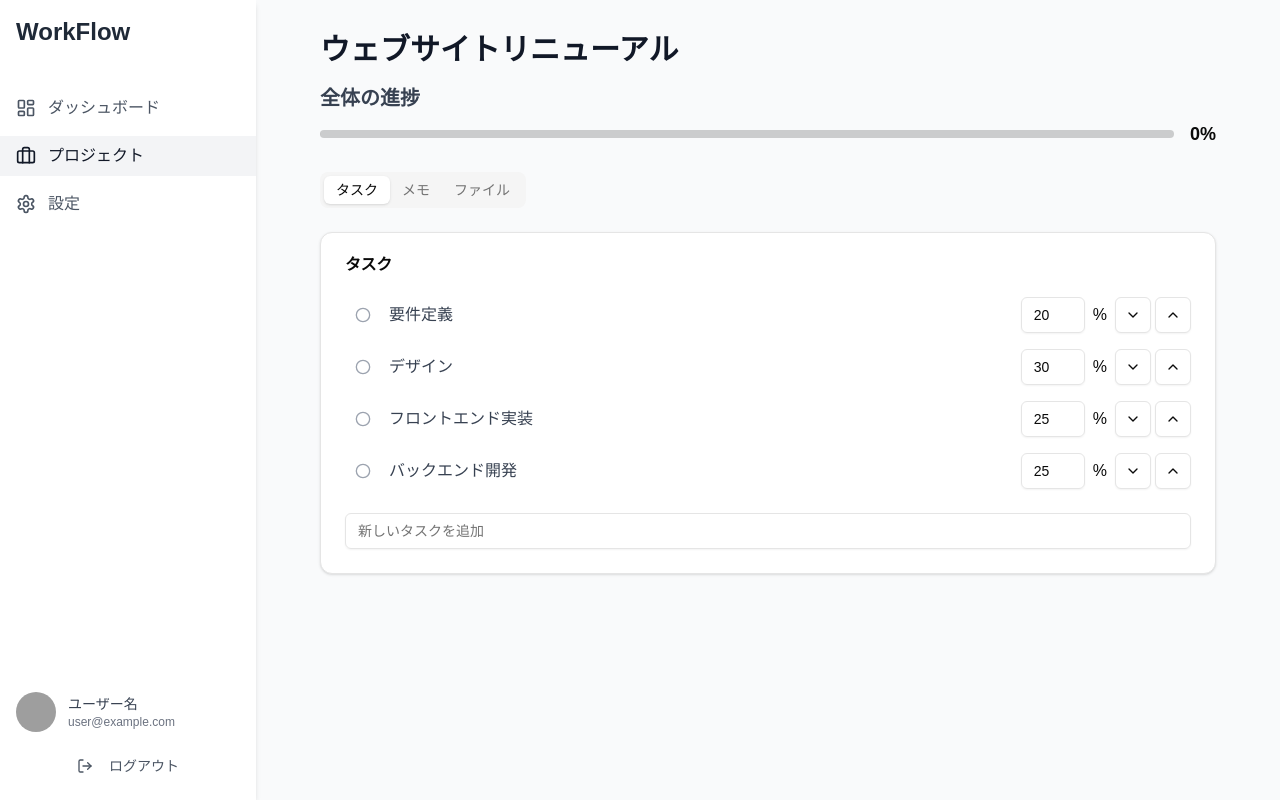
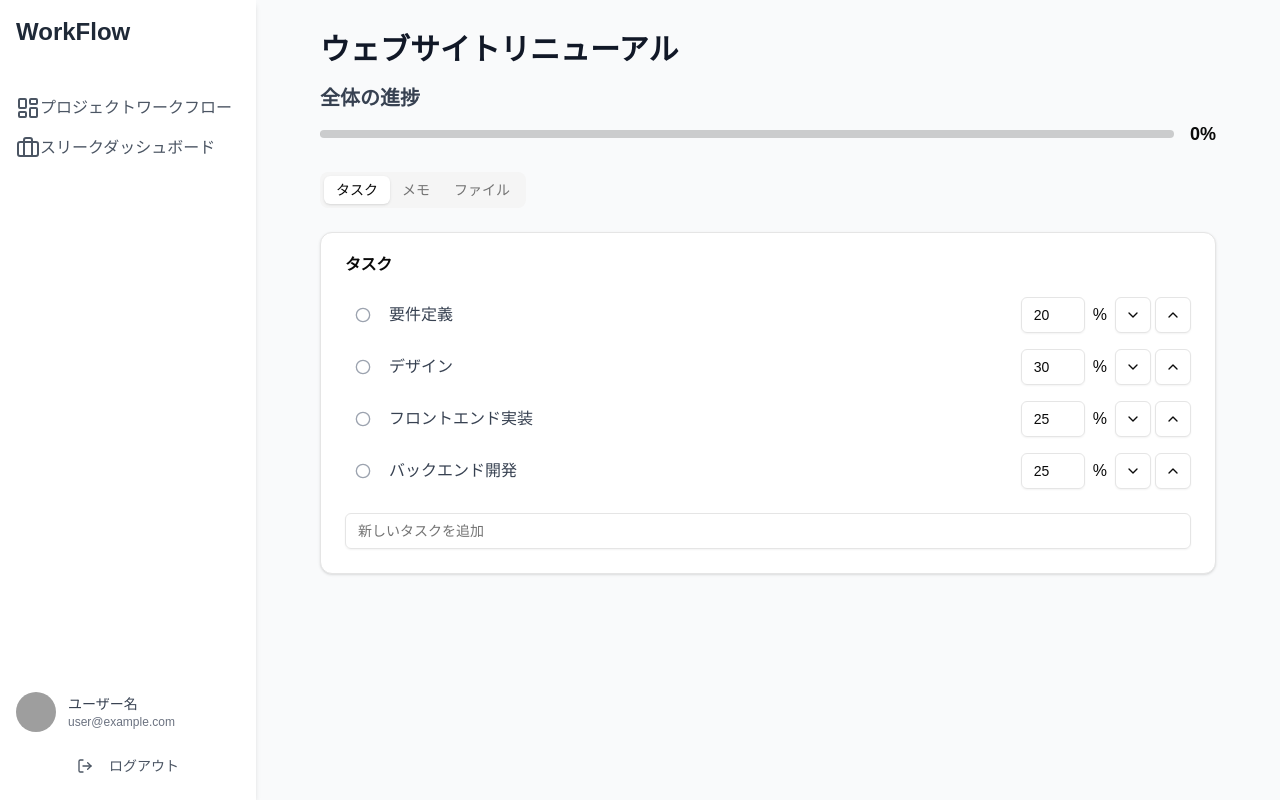
Before and after one commit to munakata11/project-workflow, a Next.js app: page / in a window 1280 px wide. Built offline with nearby package versions, Linux system fonts and the light colour scheme; grey boxes are pictures that could not be loaded.

Commit message:
変更内容の説明

```diff
--- a/app/page.tsx
+++ b/app/page.tsx
@@ -1,4 +1,4 @@
-import { ProjectWorkflowManagerComponent } from "@/components/project-workflow-manager"
+import { ProjectWorkflowManagerComponent } from "@/pages/project-workflow-manager"
 
 export default function Page() {
   return <ProjectWorkflowManagerComponent />
--- /dev/null
+++ b/components/ui/Sidebar.tsx
@@ -0,0 +1,43 @@
+import Link from 'next/link';
+import { LayoutDashboard, Briefcase, Settings, LogOut } from "lucide-react";
+import { Avatar, AvatarFallback, AvatarImage } from "@/components/ui/avatar";
+import { Button } from "@/components/ui/button";
+
+type SidebarProps = {
+  links: { href: string; label: string; icon: JSX.Element }[];
+};
+
+const Sidebar = ({ links = [] }: SidebarProps) => {
+  return (
+    <aside className="w-64 bg-white shadow-md">
+      <div className="p-4">
+        <h2 className="text-2xl font-bold text-gray-800">WorkFlow</h2>
+      </div>
+      <nav className="mt-6">
+        {links.map((link, index) => (
+          <Link key={index} href={link.href} className="flex items-center py-2 px-4 text-gray-600 hover:bg-gray-100">
+            {link.icon}
+            {link.label}
+          </Link>
+        ))}
+      </nav>
+      <div className="absolute bottom-0 w-64 p-4">
+        <div className="flex items-center">
+          <Avatar>
+            <AvatarImage src="/placeholder.svg?height=32&width=32" alt="User" />
+            <AvatarFallback>UN</AvatarFallback>
+          </Avatar>
+          <div className="ml-3">
+            <p className="text-sm font-medium text-gray-700">ユーザー名</p>
+            <p className="text-xs text-gray-500">user@example.com</p>
+          </div>
+        </div>
+        <Button variant="ghost" className="w-full mt-4 text-gray-600 hover:text-gray-900 hover:bg-gray-100">
+          <LogOut className="mr-2 h-4 w-4" /> ログアウト
+        </Button>
+      </div>
+    </aside>
+  );
+};
+
+export default Sidebar;
--- a/components/SleekDashboard.tsx
+++ b/pages/SleekDashboard.tsx
@@ -4,6 +4,7 @@ import { Button } from "@/components/ui/button";
 import { Card, CardContent, CardDescription, CardFooter, CardHeader, CardTitle } from "@/components/ui/card";
 import { Progress } from "@/components/ui/progress";
 import { Avatar, AvatarFallback, AvatarImage } from "@/components/ui/avatar";
+import Sidebar from "@/components/ui/Sidebar";
 
 const projects = [
   { id: 1, name: "ウェブサイトリニューアル", progress: 70 },
@@ -12,50 +13,14 @@ const projects = [
 ];
 
 export default function SleekDashboard() {
+  const links = [
+    { href: "/project-workflow-manager", label: "プロジェクトワークフロー", icon: <LayoutDashboard /> },
+    { href: "/SleekDashboard", label: "スリークダッシュボード", icon: <Briefcase /> },
+  ];
+
   return (
     <div className="flex h-screen bg-gray-50">
-      {/* Sidebar */}
-      <aside className="w-64 bg-white shadow-md">
-        <div className="p-4">
-          <h2 className="text-2xl font-bold text-gray-800">WorkFlow</h2>
-        </div>
-        <nav className="mt-6">
-          <Link href="/dashboard">
-            <a className="flex items-center py-2 px-4 bg-gray-100 text-gray-900">
-              <LayoutDashboard className="mr-3 h-5 w-5" />
-              ダッシュボード
-            </a>
-          </Link>
-          <Link href="/projects">
-            <a className="flex items-center mt-2 py-2 px-4 text-gray-600 hover:bg-gray-100">
-              <Briefcase className="mr-3 h-5 w-5" />
-              プロジェクト
-            </a>
-          </Link>
-          <Link href="/settings">
-            <a className="flex items-center mt-2 py-2 px-4 text-gray-600 hover:bg-gray-100">
-              <Settings className="mr-3 h-5 w-5" />
-              設定
-            </a>
-          </Link>
-        </nav>
-        <div className="absolute bottom-0 w-64 p-4">
-          <div className="flex items-center">
-            <Avatar>
-              <AvatarImage src="/placeholder.svg?height=32&width=32" alt="User" />
-              <AvatarFallback>UN</AvatarFallback>
-            </Avatar>
-            <div className="ml-3">
-              <p className="text-sm font-medium text-gray-700">ユーザー名</p>
-              <p className="text-xs text-gray-500">user@example.com</p>
-            </div>
-          </div>
-          <Button variant="ghost" className="w-full mt-4 text-gray-600 hover:text-gray-900 hover:bg-gray-100">
-            <LogOut className="mr-2 h-4 w-4" /> ログアウト
-          </Button>
-        </div>
-      </aside>
-
+      <Sidebar links={links} />
       {/* Main content */}
       <main className="flex-1 p-8 overflow-auto">
         <div className="max-w-7xl mx-auto">
--- a/components/project-workflow-manager.tsx
+++ b/pages/project-workflow-manager.tsx
@@ -10,6 +10,7 @@ import { Avatar, AvatarFallback, AvatarImage } from "@/components/ui/avatar"
 import { Tabs, TabsContent, TabsList, TabsTrigger } from "@/components/ui/tabs"
 import { Textarea } from "@/components/ui/textarea"
 import { Alert, AlertDescription, AlertTitle } from "@/components/ui/alert"
+import Sidebar from "@/components/ui/Sidebar"
 
 type Task = {
   id: number
@@ -41,6 +42,11 @@ type Project = {
 }
 
 export function ProjectWorkflowManagerComponent() {
+  const links = [
+    { href: "/project-workflow-manager", label: "プロジェクトワークフロー", icon: <LayoutDashboard /> },
+    { href: "/SleekDashboard", label: "スリークダッシュボード", icon: <Briefcase /> },
+  ];
+
   const [project, setProject] = useState<Project>({
     id: 1,
     name: "ウェブサイトリニューアル",
@@ -138,42 +144,7 @@ export function ProjectWorkflowManagerComponent() {
 
   return (
     <div className="flex h-screen bg-gray-50">
-      {/* Sidebar */}
-      <aside className="w-64 bg-white shadow-md">
-        <div className="p-4">
-          <h2 className="text-2xl font-bold text-gray-800">WorkFlow</h2>
-        </div>
-        <nav className="mt-6">
-          <a className="flex items-center py-2 px-4 text-gray-600 hover:bg-gray-100" href="#">
-            <LayoutDashboard className="mr-3 h-5 w-5" />
-            ダッシュボード
-          </a>
-          <a className="flex items-center mt-2 py-2 px-4 bg-gray-100 text-gray-900" href="#">
-            <Briefcase className="mr-3 h-5 w-5" />
-            プロジェクト
-          </a>
-          <a className="flex items-center mt-2 py-2 px-4 text-gray-600 hover:bg-gray-100" href="#">
-            <Settings className="mr-3 h-5 w-5" />
-            設定
-          </a>
-        </nav>
-        <div className="absolute bottom-0 w-64 p-4">
-          <div className="flex items-center">
-            <Avatar>
-              <AvatarImage src="/placeholder.svg?height=32&width=32" alt="User" />
-              <AvatarFallback>UN</AvatarFallback>
-            </Avatar>
-            <div className="ml-3">
-              <p className="text-sm font-medium text-gray-700">ユーザー名</p>
-              <p className="text-xs text-gray-500">user@example.com</p>
-            </div>
-          </div>
-          <Button variant="ghost" className="w-full mt-4 text-gray-600 hover:text-gray-900 hover:bg-gray-100">
-            <LogOut className="mr-2 h-4 w-4" /> ログアウト
-          </Button>
-        </div>
-      </aside>
-
+      <Sidebar links={links} />
       {/* Main content */}
       <main className="flex-1 p-8 overflow-auto">
         <div className="max-w-4xl mx-auto">
```
